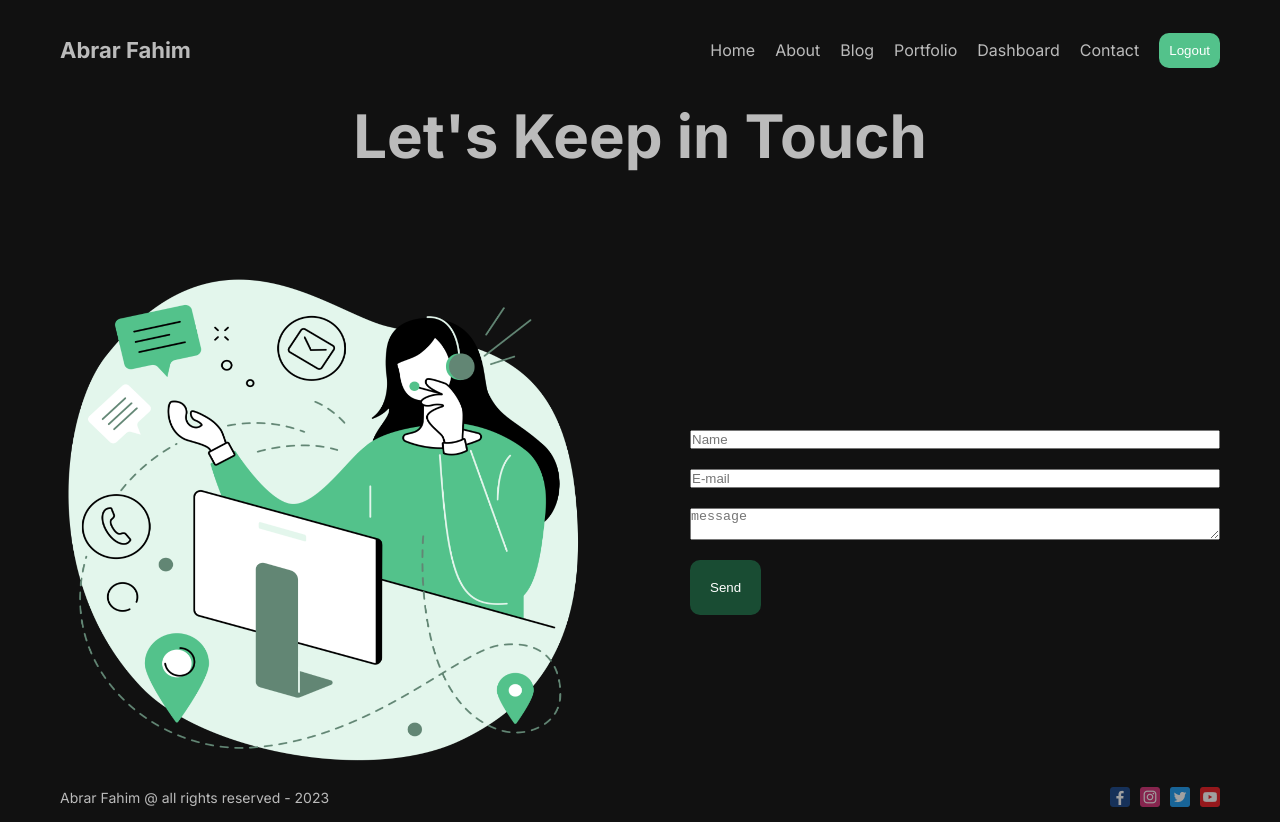
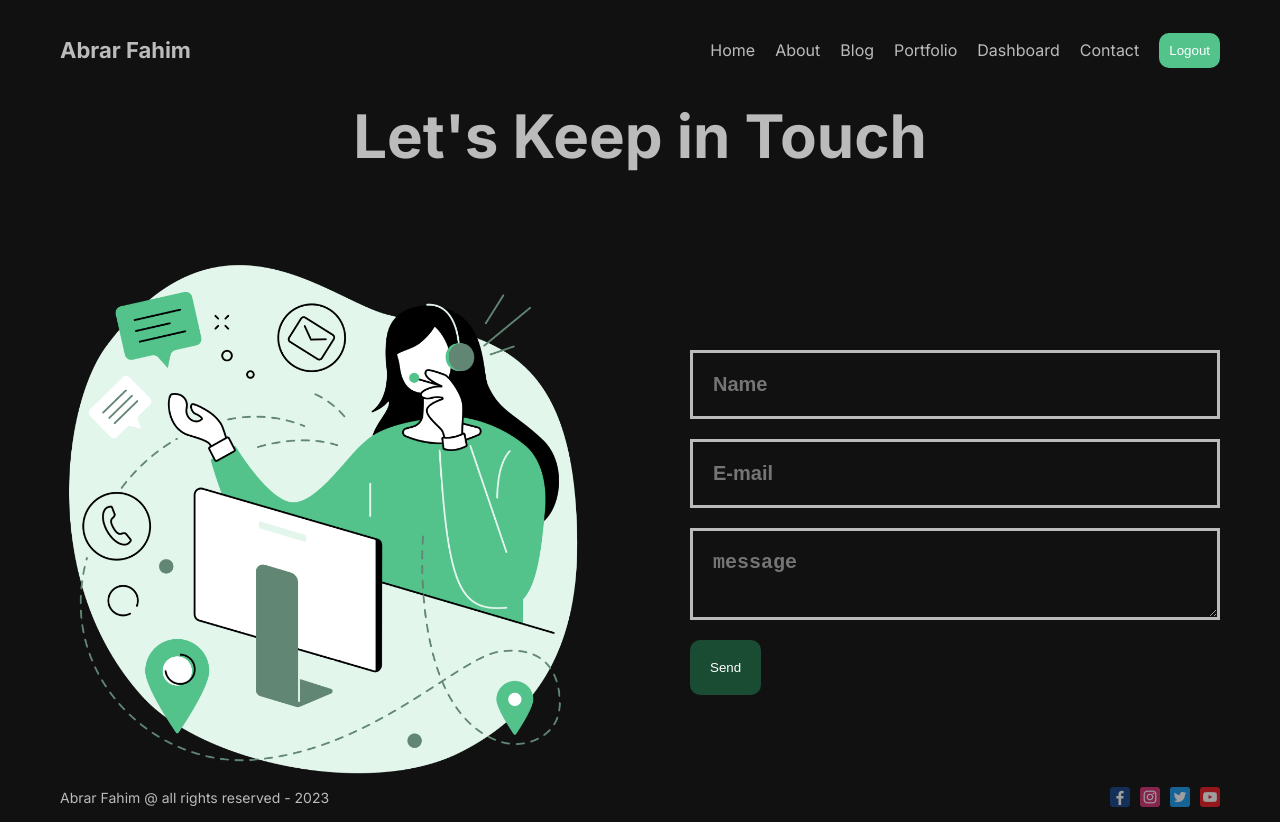
Before and after one commit to Abfahim21/next.js-project, a Next.js app: page /contact in a window 1280 px wide. Built offline with nearby package versions, Linux system fonts and the light colour scheme.

Commit message:
animation

```diff
--- a/src/app/contact/page.module.css
+++ b/src/app/contact/page.module.css
@@ -13,9 +13,32 @@
     height: 500px;
     position: relative;
 }
+.img {
+    object-fit: contain;
+    animation: move 2s infinite ease alternate;
+}
+
+@keyframes move {
+    from {
+        transform: translateY(-15px);
+    }
+    to {
+        transform: translateY(0px) scale(1.06);
+    }
+}
 .form {
     flex: 1;
     display: flex;
     flex-direction: column;
     gap: 20px;
 }
+.input, .textArea {
+    padding: 20px;
+    background: transparent;
+    border: none;
+    outline: none;
+    color: #bbb;
+    border: 3px solid #bbb;
+    font-size: 20px;
+    font-weight: bold;
+}
--- a/src/app/page.module.css
+++ b/src/app/page.module.css
@@ -15,7 +15,17 @@
 .img {
   width: 100%;
   height: 600px;
-  object-fit: cover;
+  object-fit: contain;
+  animation: move 2s infinite ease alternate;
+}
+
+@keyframes move {
+    from {
+        transform: translateY(-15px);
+    }
+    to {
+        transform: translateY(0px);
+    }
 }
 
 .title {
```
